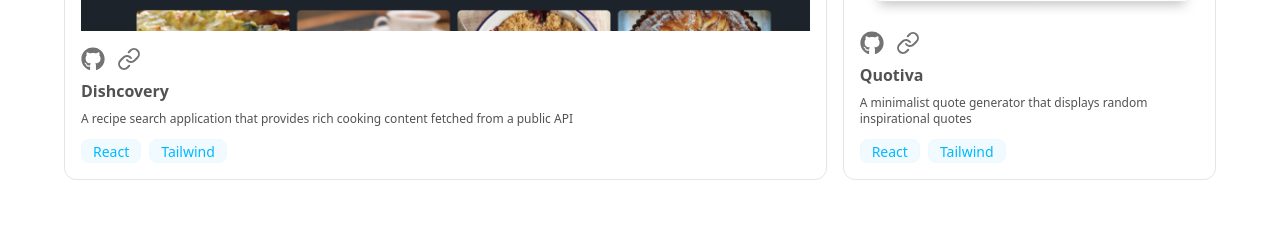
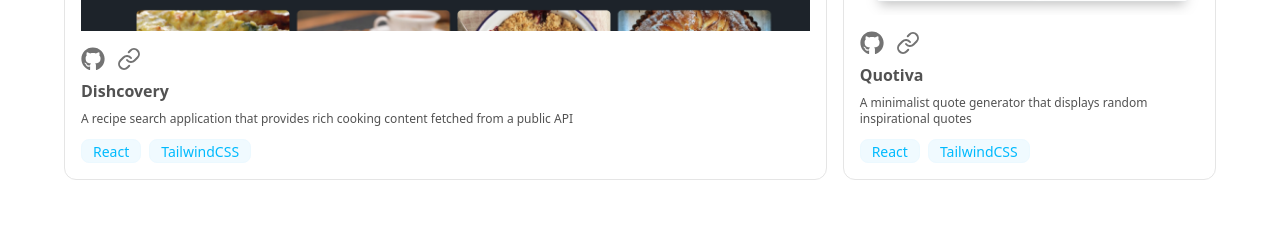
Before and after one commit to ralphreevencarandang/personal-portfolio-3d, a React (Vite) app: page / in a window 1280 px wide. Shown: the part 1780-2009 px from the top of the page. Built offline with nearby package versions, Linux system fonts and the light colour scheme.

Commit message:
update techstack description

```diff
--- a/src/constant/index.js
+++ b/src/constant/index.js
@@ -90,7 +90,7 @@ const BentoGridItems = [
     imgUrl: dishcovery,
     websiteUrl:'https://dishcovery-two.vercel.app/',
     githubUrl: 'https://github.com/ralphreevencarandang/RecipeFinder',
-    techStack: ['React', 'Tailwind']
+    techStack: ['React', 'TailwindCSS']
 
   },
   {
@@ -100,7 +100,7 @@ const BentoGridItems = [
     imgUrl:  quotiva,
     websiteUrl:'https://quotiva-ten.vercel.app/',
     githubUrl:'https://github.com/ralphreevencarandang/Quotiva',
-    techStack: ['React', 'Tailwind']
+    techStack: ['React', 'TailwindCSS']
 
   },
 
```
